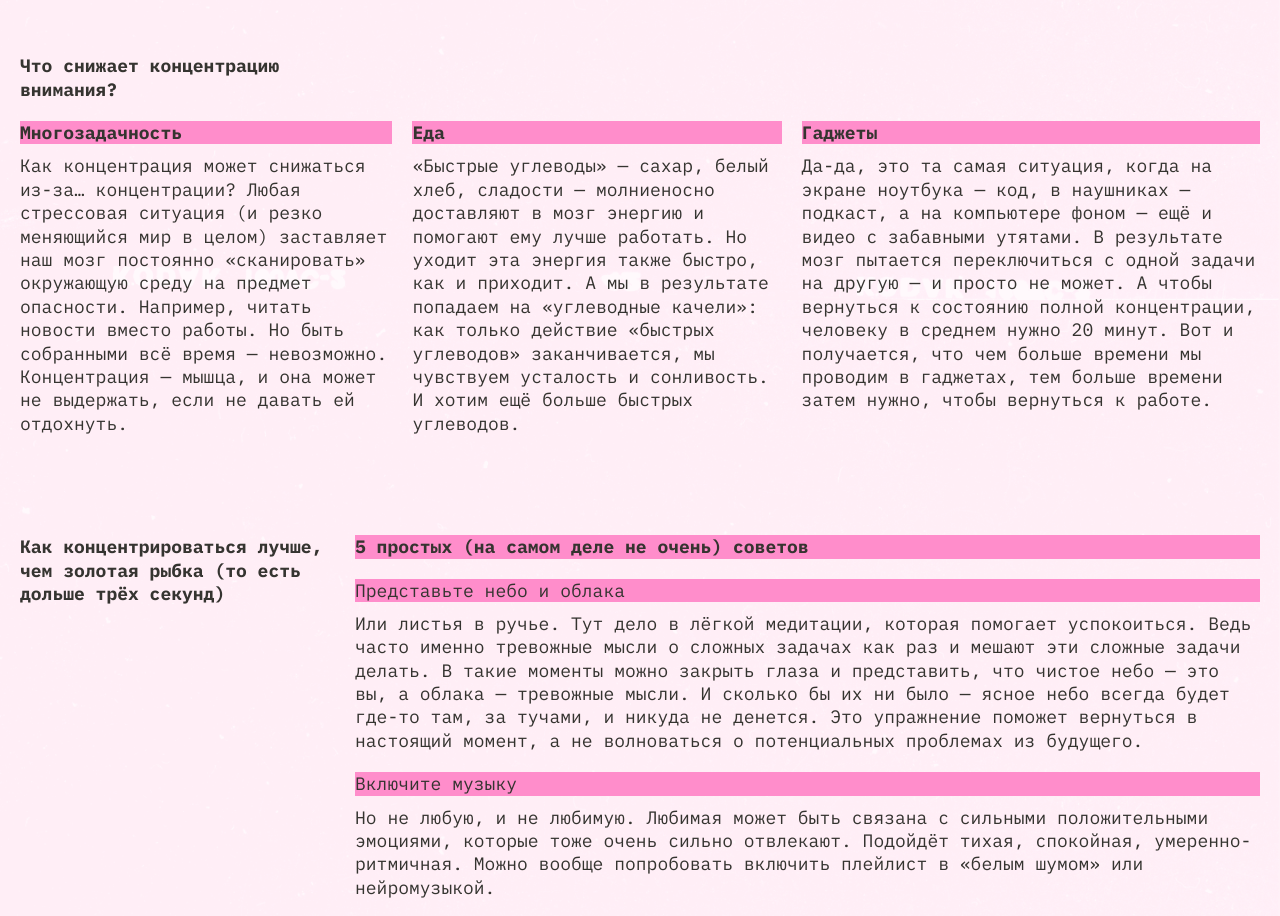
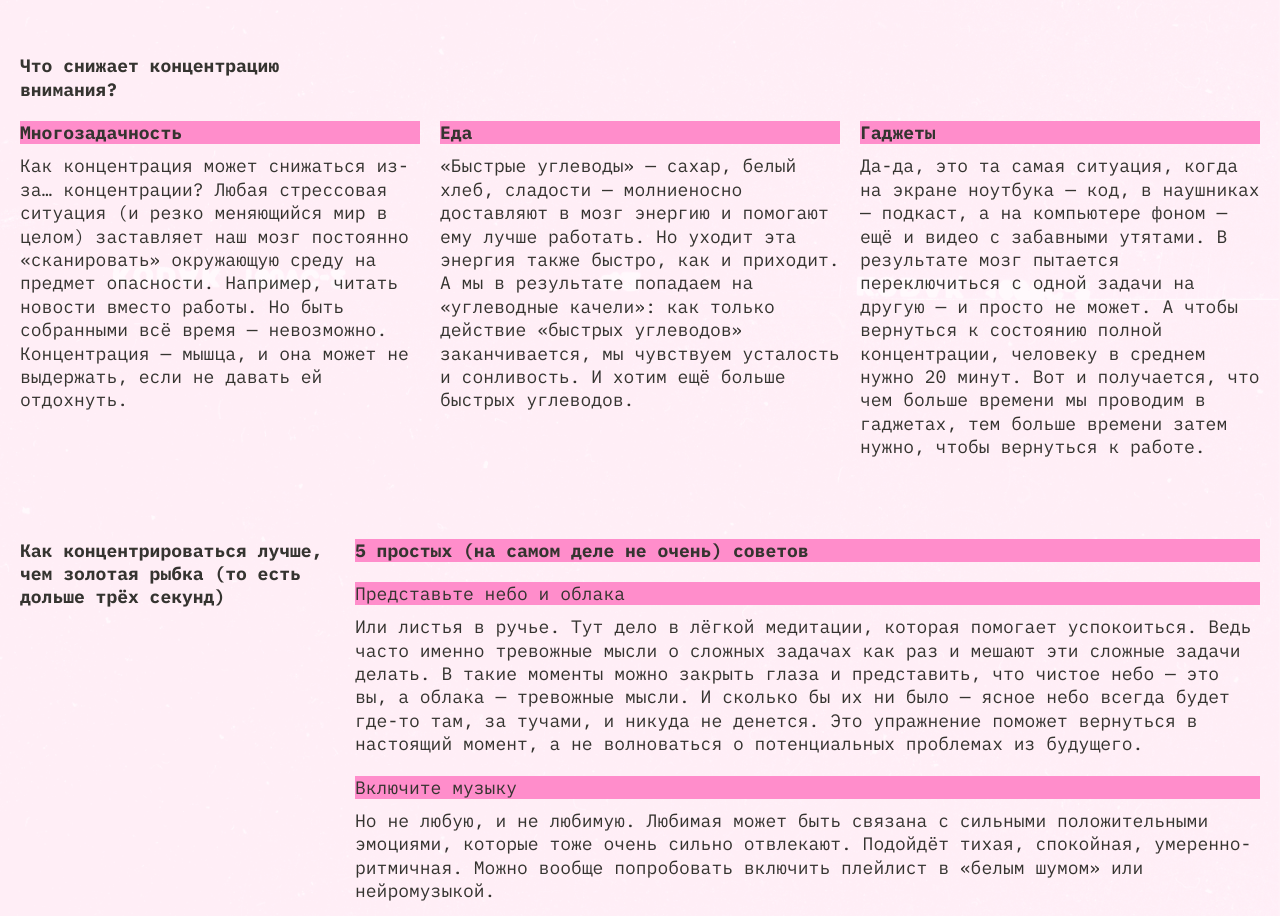
Before and after one commit to looking01/slozhno-sosredotochitsya, a plain HTML site: page index.html in a window 1280 px wide. Shown: the part 1300-2216 px from the top of the page. Drawn offline with Linux system fonts and the light colour scheme.

Commit message:
feat: добавил правила увеличения/сжатия для флекс элементов cards

```diff
--- a/styles/style.css
+++ b/styles/style.css
@@ -338,6 +338,10 @@ main {
     display: flex;
     gap: 20px;
   }
+
+  .factors .cards .cards__article {
+    flex: 1 1 0px;
+  }
 }
 
 .factors .cards__article:not(:last-of-type) {
```
